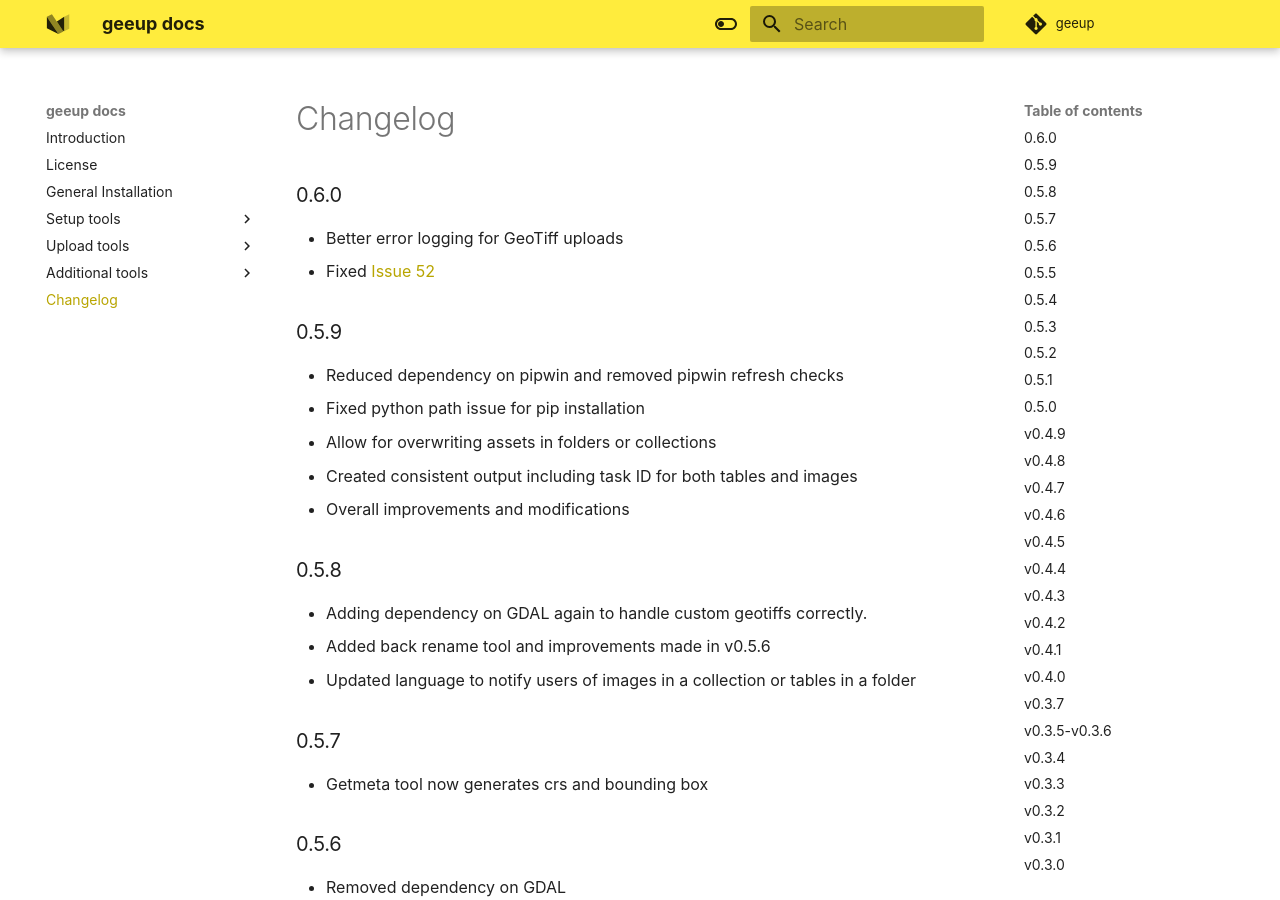
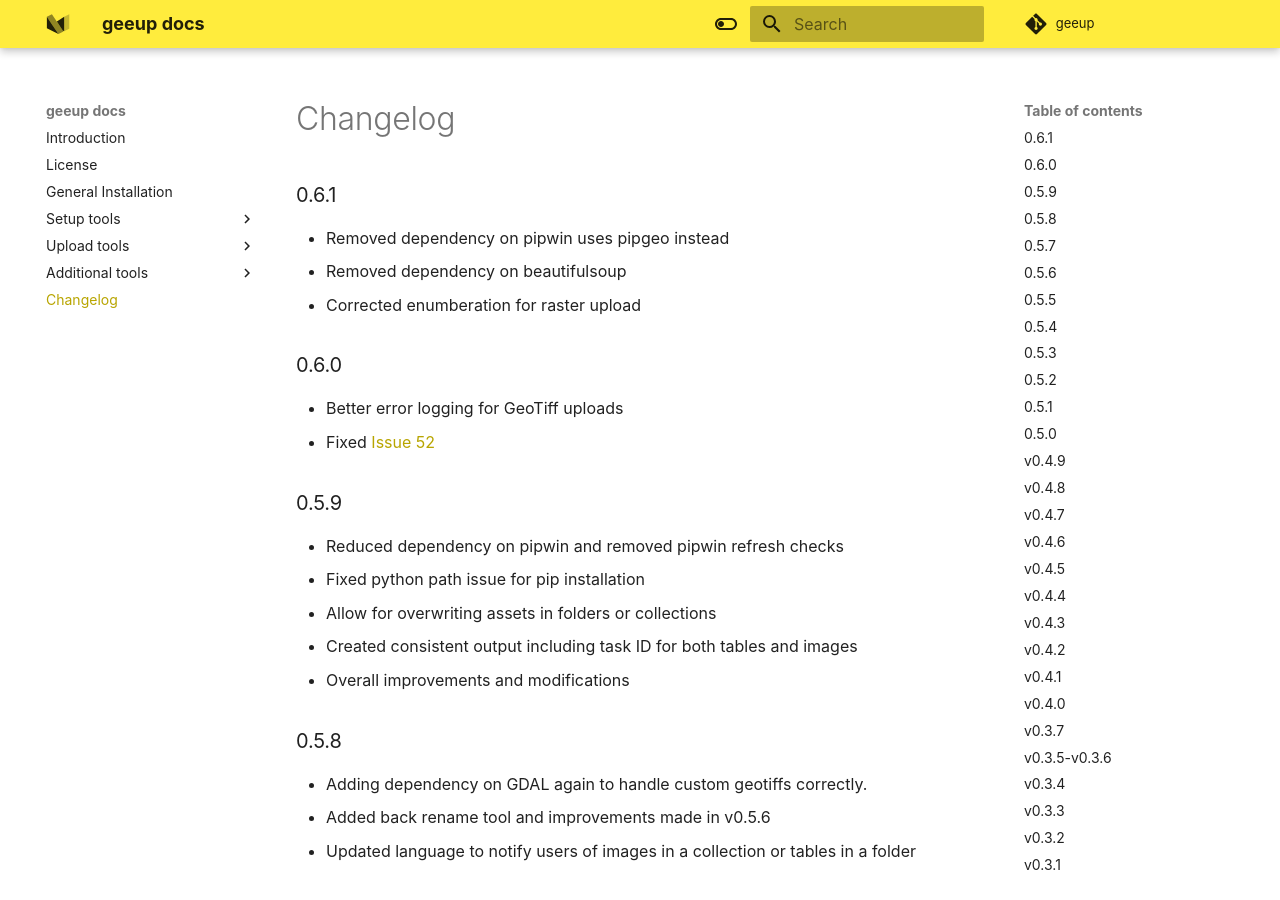
Before and after one commit to samapriya/geeup, an MkDocs documentation site: the page built from docs/changelog.md, in a window 1280 px wide and 900 px high. Built offline with MkDocs 1.6.1 and Material for MkDocs 9.7.7, drawn with Linux system fonts in a browser that asks for light colours; some web fonts are replaced; comment, search, counter and statistics services are not loaded.

Commit message:
updated v0.6.1
- Removed dependency on pipwin uses pipgeo instead
- Removed dependency on beautifulsoup
- Corrected enumberation for raster upload

```diff
--- a/docs/changelog.md
+++ b/docs/changelog.md
@@ -1,4 +1,9 @@
 # Changelog
+
+### 0.6.1
+- Removed dependency on pipwin uses pipgeo instead
+- Removed dependency on beautifulsoup
+- Corrected enumberation for raster upload
 
 ### 0.6.0
 - Better error logging for GeoTiff uploads
--- a/requirements.txt
+++ b/requirements.txt
@@ -5,7 +5,6 @@
 cerberus>=1.3.4
 retrying >= 1.3.3
 natsort >= 8.1.0
-beautifulsoup4 >= 4.9.0
 requests_toolbelt >= 0.7.0
 pytest >= 3.0.0
 future >= 0.16.0
--- a/setup.py
+++ b/setup.py
@@ -24,7 +24,6 @@
         "logzero>=1.5.0",
         "requests >= 2.10.0",
         "retrying >= 1.3.3",
-        "beautifulsoup4 >= 4.9.0",
         "natsort >= 8.1.0",
         "pandas>=0.23.0",
         "psutil>=5.4.5",
```
Also changed, not shown: README.md (+16 -0 lines), 2 other files.
